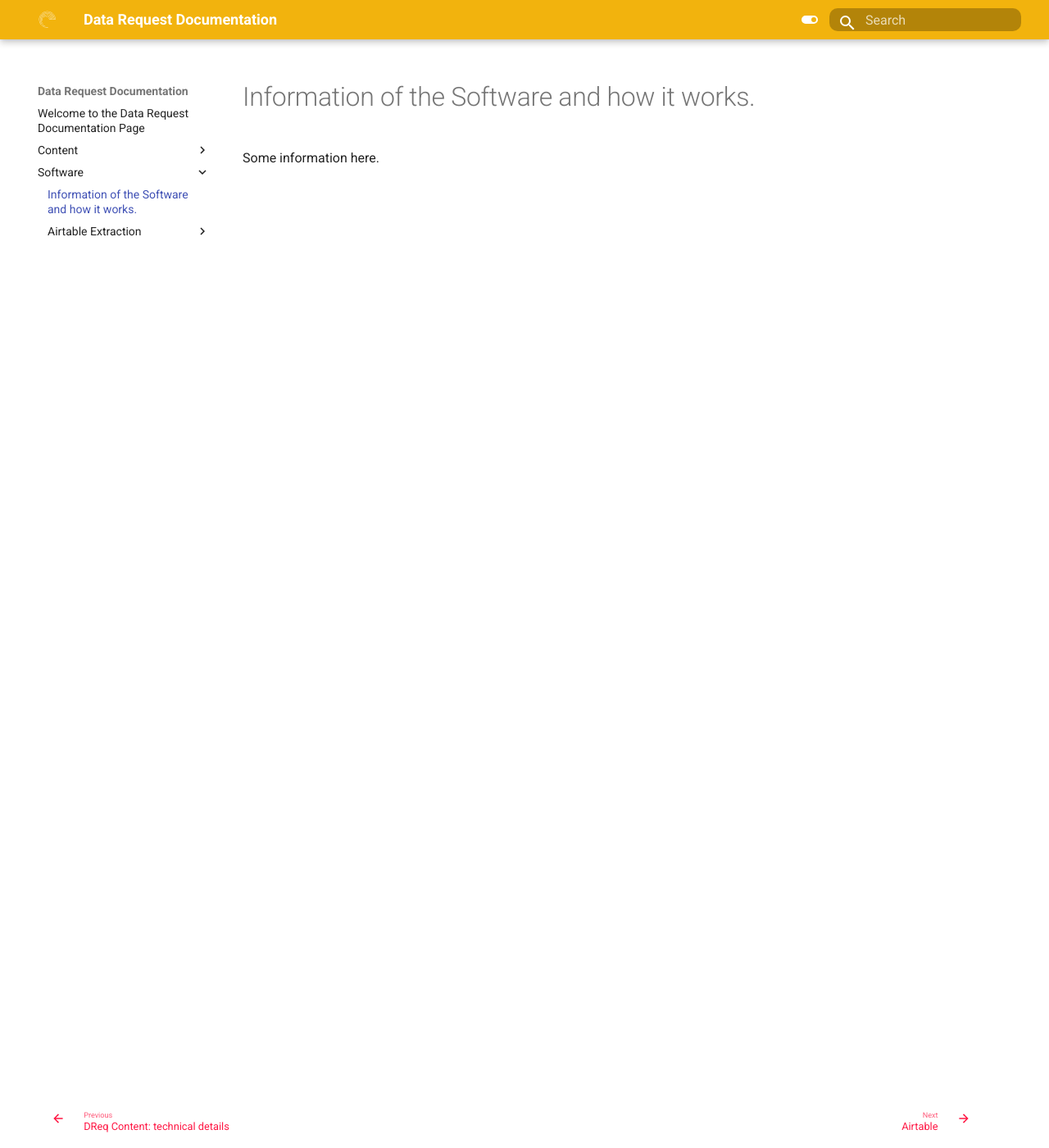
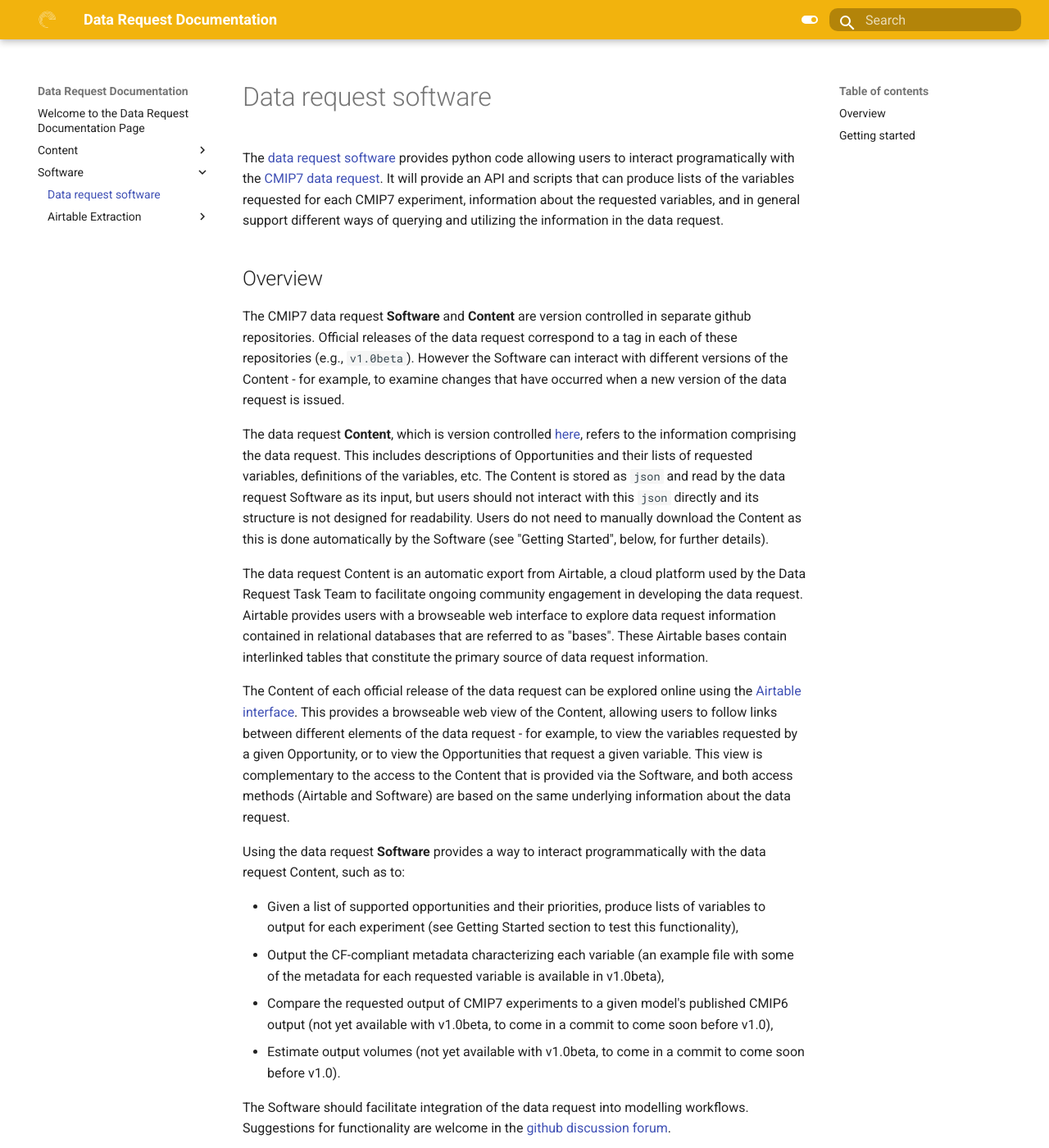
Before and after one commit to WCRP-CMIP/DReq-Docs, an MkDocs documentation site: the page built from docs/Software/index.md, in a window 1280 px wide and 1400 px high. Shown: the whole window at 82% size. Built offline with MkDocs 1.6.1 and Material for MkDocs 9.7.7, drawn with Linux system fonts in a browser that asks for light colours; some of the changed text lies outside the part shown.

Commit message:
added software info to Software/index.md, copied from README.md in DReq_Software

````diff
--- a/docs/Software/index.md
+++ b/docs/Software/index.md
@@ -1,3 +1,86 @@
-# Information of the Software and how it works.
+# Data request software
 
-Some information here.
+The [data request software](https://github.com/CMIP-Data-Request/CMIP7_DReq_Software) provides python code allowing users to interact programatically with the [CMIP7 data request](https://wcrp-cmip.org/cmip7/cmip7-data-request/).
+It will provide an API and scripts that can produce lists of the variables requested for each CMIP7 experiment, information about the requested variables, and in general support different ways of querying and utilizing the information in the data request.
+
+
+## Overview
+
+The CMIP7 data request **Software** and **Content** are version controlled in separate github repositories.
+Official releases of the data request correspond to a tag in each of these repositories (e.g., `v1.0beta`).
+However the Software can interact with different versions of the Content - for example, to examine changes that have occurred when a new version of the data request is issued.
+
+The data request **Content**, which is version controlled [here](https://github.com/CMIP-Data-Request/CMIP7_DReq_Content), refers to the information comprising the data request.
+This includes descriptions of Opportunities and their lists of requested variables, definitions of the variables, etc.
+The Content is stored as `json` and read by the data request Software as its input, but users should not interact with this `json` directly and its structure is not designed for readability.
+Users do not need to manually download the Content as this is done automatically by the Software (see "Getting Started", below, for further details).
+
+The data request Content is an automatic export from Airtable, a cloud platform used by the Data Request Task Team to facilitate ongoing community engagement in developing the data request.
+Airtable provides users with a browseable web interface to explore data request information contained in relational databases that are referred to as "bases".
+These Airtable bases contain interlinked tables that constitute the primary source of data request information.
+
+The Content of each official release of the data request can be explored online using the [Airtable interface](https://bit.ly/CMIP7-DReq-v1_0beta).
+This provides a browseable web view of the Content, allowing users to follow links between different elements of the data request - for example, to view the variables requested by a given Opportunity, or to view the Opportunities that request a given variable.
+This view is complementary to the access to the Content that is provided via the Software, and both access methods (Airtable and Software) are based on the same underlying information about the data request.
+
+
+Using the data request **Software** provides a way to interact programmatically with the data request Content, such as to:
+
+- Given a list of supported opportunities and their priorities, produce lists of variables to output for each experiment (see Getting Started section to test this functionality),
+- Output the CF-compliant metadata characterizing each variable (an example file with some of the metadata for each requested variable is available in v1.0beta),
+- Compare the requested output of CMIP7 experiments to a given model's published CMIP6 output (not yet available with v1.0beta, to come in a commit to come soon before v1.0),
+- Estimate output volumes (not yet available with v1.0beta, to come in a commit to come soon before v1.0).
+
+The Software should facilitate integration of the data request into modelling workflows.
+Suggestions for functionality are welcome in the [github discussion forum](https://github.com/CMIP-Data-Request/CMIP7_DReq_Software/discussions).
+
+
+During development, the Software and Content repositories reside in the github organisation https://github.com/CMIP-Data-Request.
+Stable releases will eventually be migrated into the https://github.com/WCRP-CMIP organisation.
+
+
+## Getting started
+
+To begin, clone the Software and navigate to the `scripts/` directory:
+```
+git clone git@github.com:CMIP-Data-Request/CMIP7_DReq_Software.git
+cd CMIP7_DReq_Software/scripts
+```
+The `env.yml` file can be used to create a conda environment in which to run the Software:
+```
+conda env create -n my_dreq_env --file env.yml
+```
+replacing `my_dreq_env` with your preferred environment name.
+Activate this environment:
+```
+conda activate my_dreq_env
+```
+and run the the example script:
+```
+python workflow_example.py
+```
+This script contains a workflow to access the data request Content, specify a list of Opportunities and priority levels of variables, and output the lists of variables requested from each experiment in the specified Opportunities.
+Each listed variables is currently identified by a unique "compound name" using CMIP6-era table names and short variable names (`Amon.tas`, `Omon.tos`, etc).
+Variable names may change in upcoming releases, but in any case a mapping to CMIP6-era variable names will be retained in the data request so as to allow comparison with CMIP6 output (for those variables that were defined in CMIP6).
+
+To access the data request Content, the example script first needs to identify the version of the data request Content that is being used.
+This is done by specifying a tag in the Content repo and calling the retrieval function.
+For example:
+```
+dc.retrieve('v1.0beta')
+```
+downloads `v1.0beta` of the Content into local cache, if it is not already there.
+The script can then access it by loading it into a python dict variable:
+```
+content = dc.load('v1.0beta')
+```
+Currently a single version of the Content `json` file is roughly 20 MB in size.
+The size of local cache can be managed by deleting unused versions.
+For example, to remove a specific version:
+```
+dc.delete('v1.0beta')
+```
+Or to remove all locally cached versions:
+```
+dc.delete()
+```
````
Also changed, not shown: docs/index.md (+1 -1 lines).
